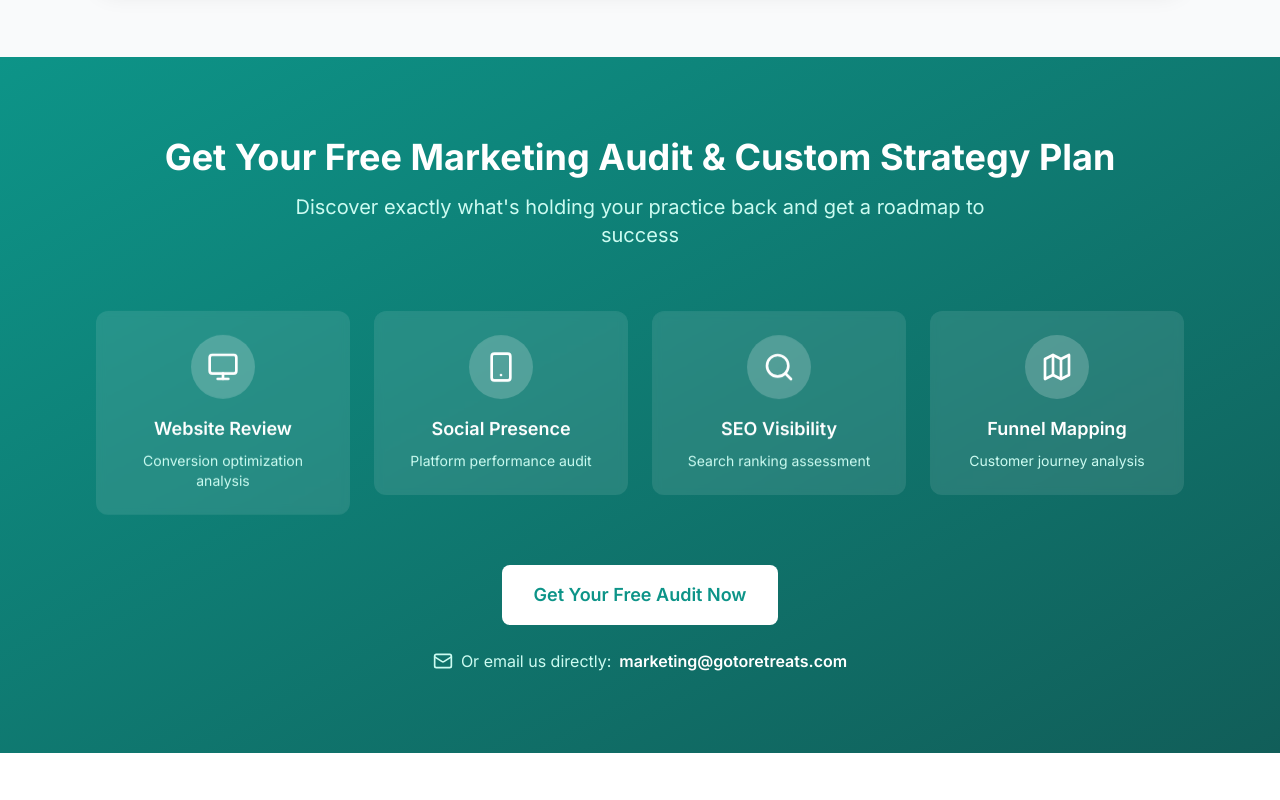
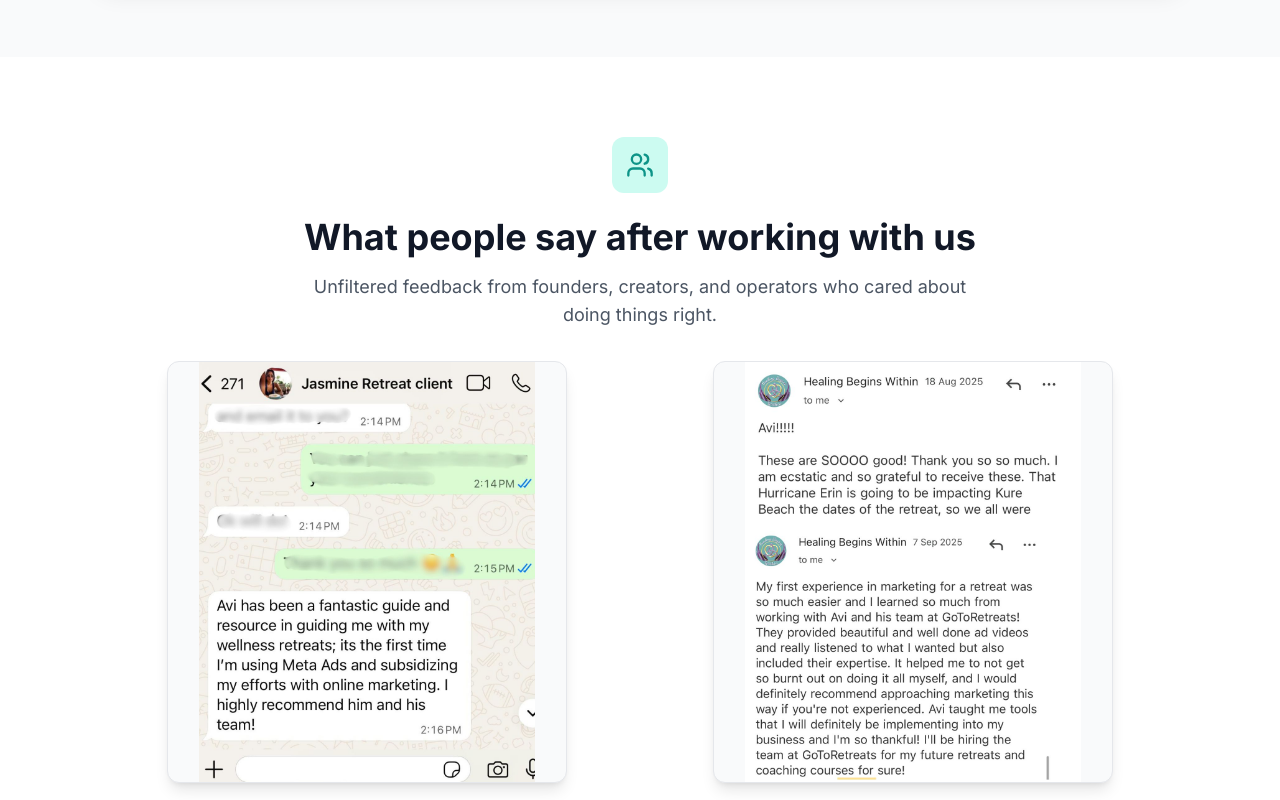
Before and after one commit to Maxiemad/Digital-Marketing, a React (Vite) app: page / in a window 1280 px wide. Shown: the part 4360-5160 px from the top of the page. Built offline with nearby package versions, Linux system fonts and the light colour scheme.

Commit message:
feat: Testimonals

```diff
--- a/src/App.tsx
+++ b/src/App.tsx
@@ -7,6 +7,7 @@
 import InfiniteScrollRail from './components/InfiniteScrollRail';
 import ServicesSection from './components/ServicesSection';
 import ComparisonSection from './components/ComparisonSection';
+import WhatPeopleSaySection from './components/WhatPeopleSaySection';
 import AuditSection from './components/AuditSection';
 import WhoWeHelpSection from './components/WhoWeHelpSection';
 import NewsletterSignupSection from './components/NewsletterSignupSection';
@@ -55,6 +56,7 @@
       <InfiniteScrollRail />
       <ServicesSection />
       <ComparisonSection />
+      <WhatPeopleSaySection />
       <AuditSection />
       <WhoWeHelpSection />
       <NewsletterSignupSection />
--- /dev/null
+++ b/src/components/WhatPeopleSaySection.tsx
@@ -0,0 +1,80 @@
+import React from 'react';
+import { motion } from 'framer-motion';
+import { Users } from 'lucide-react';
+
+const testimonials = [
+  {
+    src: '/WhatsApp Image 2026-01-30 at 16.10.35.jpeg',
+    alt: 'Client testimonial 1',
+  },
+  {
+    src: '/WhatsApp Image 2026-01-30 at 16.10.35 (1).jpeg',
+    alt: 'Client testimonial 2',
+  },
+];
+
+const WhatPeopleSaySection: React.FC = () => {
+  return (
+    <section className="py-16 sm:py-20 bg-white">
+      <div className="max-w-6xl mx-auto px-4 sm:px-6 lg:px-8">
+        <div className="text-center">
+          <motion.div
+            className="inline-flex items-center justify-center w-12 h-12 sm:w-14 sm:h-14 rounded-xl bg-teal-100 mb-6"
+            initial={{ opacity: 0, scale: 0.8 }}
+            whileInView={{ opacity: 1, scale: 1 }}
+            transition={{ duration: 0.5 }}
+            viewport={{ once: true }}
+            whileHover={{ scale: 1.05, rotate: [0, -5, 5, 0] }}
+          >
+            <Users className="w-6 h-6 sm:w-7 sm:h-7 text-teal-600" />
+          </motion.div>
+
+          <motion.h3
+            className="text-2xl sm:text-3xl md:text-4xl font-bold text-gray-900 mb-4"
+            initial={{ opacity: 0, y: 20 }}
+            whileInView={{ opacity: 1, y: 0 }}
+            transition={{ duration: 0.6, delay: 0.1 }}
+            viewport={{ once: true }}
+          >
+            What people say after working with us
+          </motion.h3>
+
+          <motion.p
+            className="text-lg text-gray-600 mb-4 max-w-2xl mx-auto"
+            initial={{ opacity: 0, y: 20 }}
+            whileInView={{ opacity: 1, y: 0 }}
+            transition={{ duration: 0.6, delay: 0.2 }}
+            viewport={{ once: true }}
+          >
+            Unfiltered feedback from founders, creators, and operators who cared about doing things right.
+          </motion.p>
+
+          <div className="grid grid-cols-1 md:grid-cols-2 gap-[2px] sm:gap-[4px] my-8 justify-items-center">
+            {testimonials.map((item, index) => (
+              <motion.div
+                key={index}
+                className="w-full max-w-[360px] sm:max-w-[400px] rounded-xl bg-gray-50 border border-gray-200 overflow-hidden shadow-lg cursor-hover"
+                initial={{ opacity: 0, y: 30 }}
+                whileInView={{ opacity: 1, y: 0 }}
+                transition={{ duration: 0.5, delay: 0.2 + index * 0.1 }}
+                viewport={{ once: true }}
+                whileHover={{
+                  scale: 1.02,
+                  boxShadow: '0 20px 25px -5px rgb(0 0 0 / 0.1), 0 8px 10px -6px rgb(0 0 0 / 0.1)',
+                }}
+              >
+                <img
+                  src={item.src}
+                  alt={item.alt}
+                  className="w-full h-auto max-h-[420px] object-contain"
+                />
+              </motion.div>
+            ))}
+          </div>
+        </div>
+      </div>
+    </section>
+  );
+};
+
+export default WhatPeopleSaySection;
```
Also changed, not shown: public/WhatsApp Image 2026-01-30 at 16.10.35 (1).jpeg (added), public/WhatsApp Image 2026-01-30 at 16.10.35.jpeg (added).
